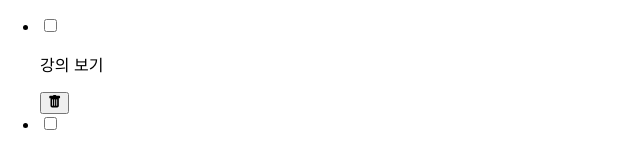
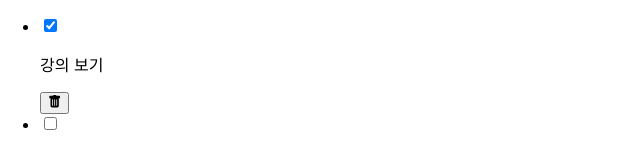
Before and after one commit to jjjjhjjjj/To-Do, a React (Create React App) app: page / in a window 1280 px wide. Shown: the top 153 px of the page, without its empty margins (0-640 px from the left). Built offline with nearby package versions, Linux system fonts and the light colour scheme.

Commit message:
Feat: Todo 체크 변경 기능 구현

```diff
--- a/src/components/Todo/Todo.jsx
+++ b/src/components/Todo/Todo.jsx
@@ -1,9 +1,17 @@
 import { BsFillTrashFill } from "react-icons/bs";
 
-export default function Todo({ todo, onDelete }) {
+export default function Todo({ todo, onUpdate, onDelete }) {
+  const handleChange = (e) => {
+    onUpdate({ ...todo, status: e.target.checked ? "Completed" : "Active" });
+  };
+
   return (
     <li>
-      <input type="checkbox" />
+      <input
+        type="checkbox"
+        checked={todo.status === "Completed"}
+        onChange={(e) => handleChange(e)}
+      />
       <p>{todo.text}</p>
       <button type="button" onClick={() => onDelete(todo.id)}>
         <BsFillTrashFill />
--- a/src/components/TodoList/TodoList.jsx
+++ b/src/components/TodoList/TodoList.jsx
@@ -8,6 +8,10 @@ export default function TodoList() {
     { id: 3, text: "청소하기", status: "Active" },
   ]);
 
+  const handleUpdateTodo = (todo) => {
+    setTodos((todos) => todos.map((t) => (t.id === todo.id ? todo : t)));
+  };
+
   const handleDeleteTodo = (todoId) => {
     setTodos((todos) => todos.filter((todo) => todo.id !== todoId));
   };
@@ -15,7 +19,12 @@ export default function TodoList() {
   return (
     <ul>
       {todos.map((todo) => (
-        <Todo key={todo.id} todo={todo} onDelete={handleDeleteTodo} />
+        <Todo
+          key={todo.id}
+          todo={todo}
+          onUpdate={handleUpdateTodo}
+          onDelete={handleDeleteTodo}
+        />
       ))}
     </ul>
   );
```
